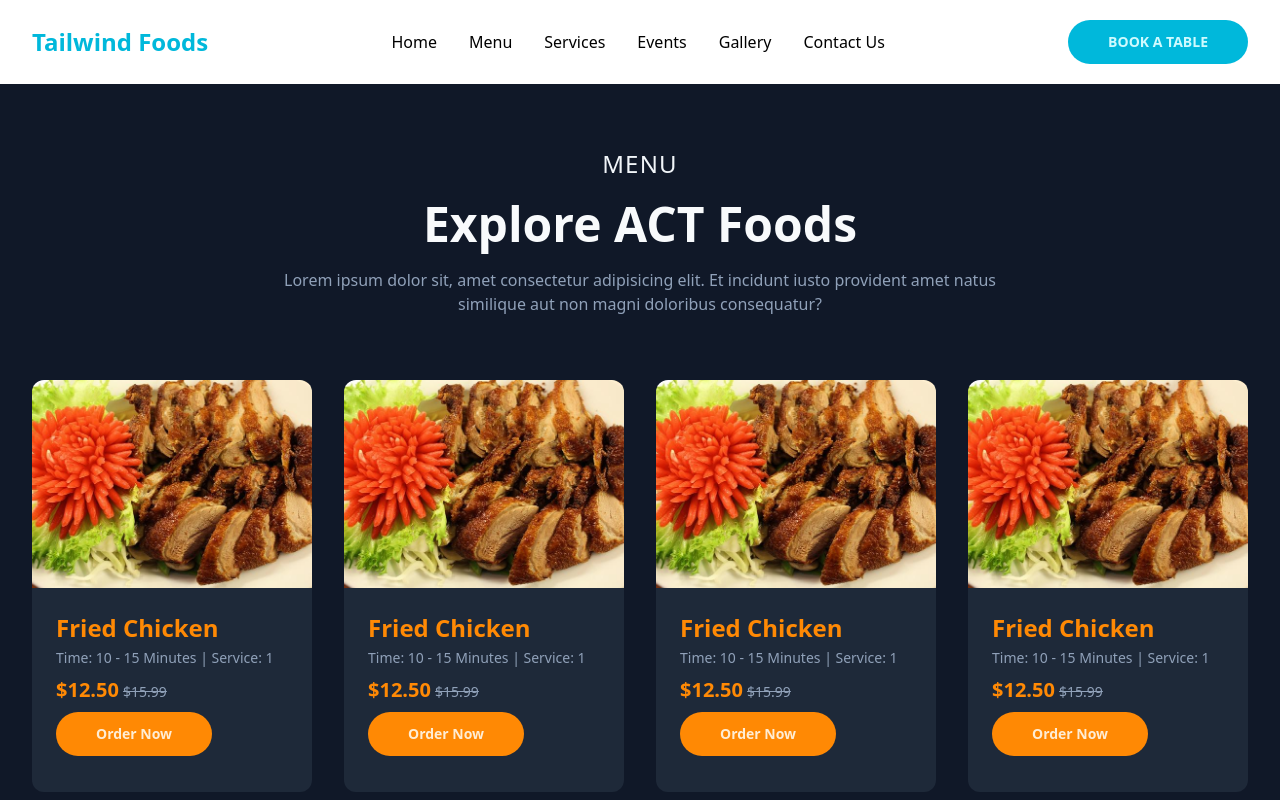
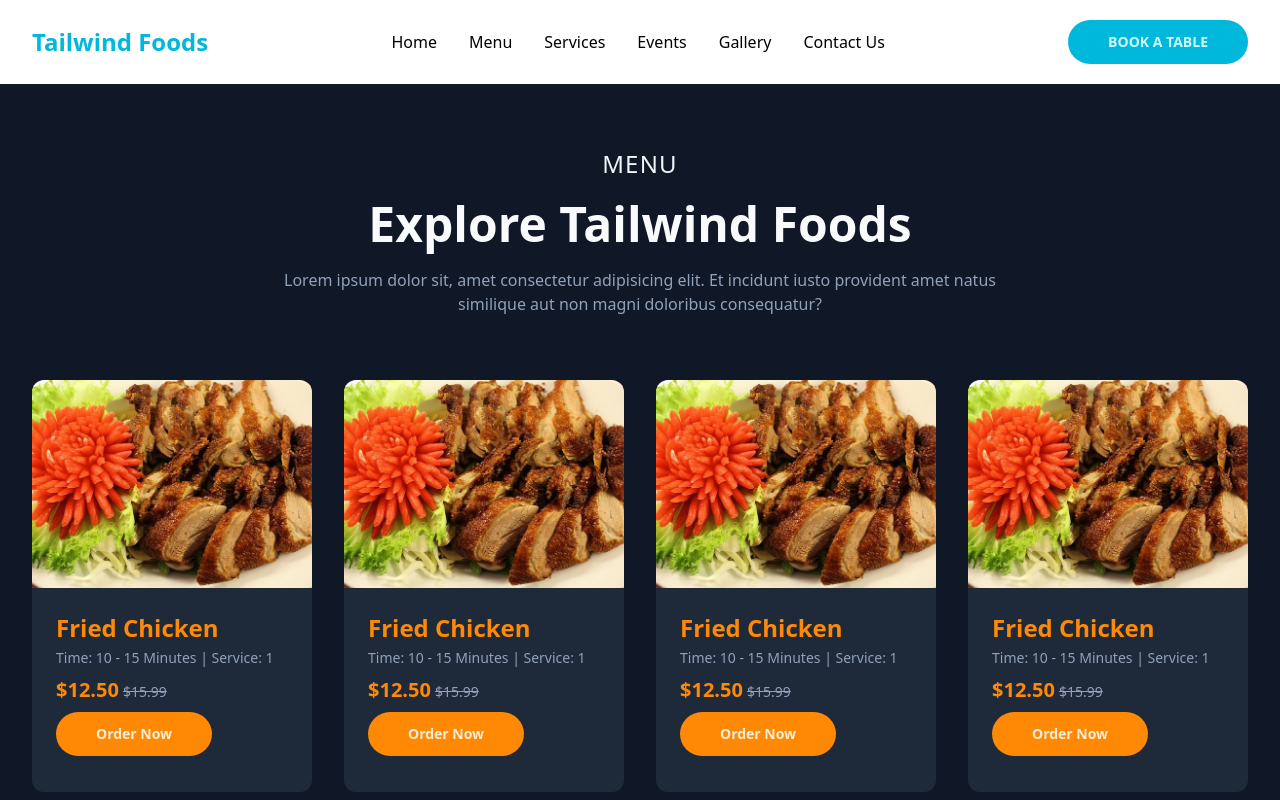
Before and after one commit to franklyna-nylander/tailwind-foods, a plain HTML site: page index.html in a window 1280 px wide. Shown: the top 800 px of the page. Drawn offline with nearby package versions, Linux system fonts and the light colour scheme.

Commit message:
Modify heading content

```diff
--- a/index.html
+++ b/index.html
@@ -32,7 +32,7 @@
         <div class="hero-texts">
           <h1 class="text-slate-100 text-lg md:text-2xl uppercase text-center font-thin tracking-wider">Menu</h1>
 
-          <h2 class="py-3 md:py-5 text-center text-2xl md:text-3xl lg:text-5xl text-slate-50 font-semibold">Explore ACT Foods</h2>
+          <h2 class="py-3 md:py-5 text-center text-2xl md:text-3xl lg:text-5xl text-slate-50 font-semibold">Explore Tailwind Foods</h2>
           <p class="px-2 sm:px-8 md:px-16 lg:px-56 text-slate-400 text-center text-sm md:text-base">
             Lorem ipsum dolor sit, amet consectetur adipisicing elit. Et
             incidunt iusto provident amet natus similique aut non magni
```
